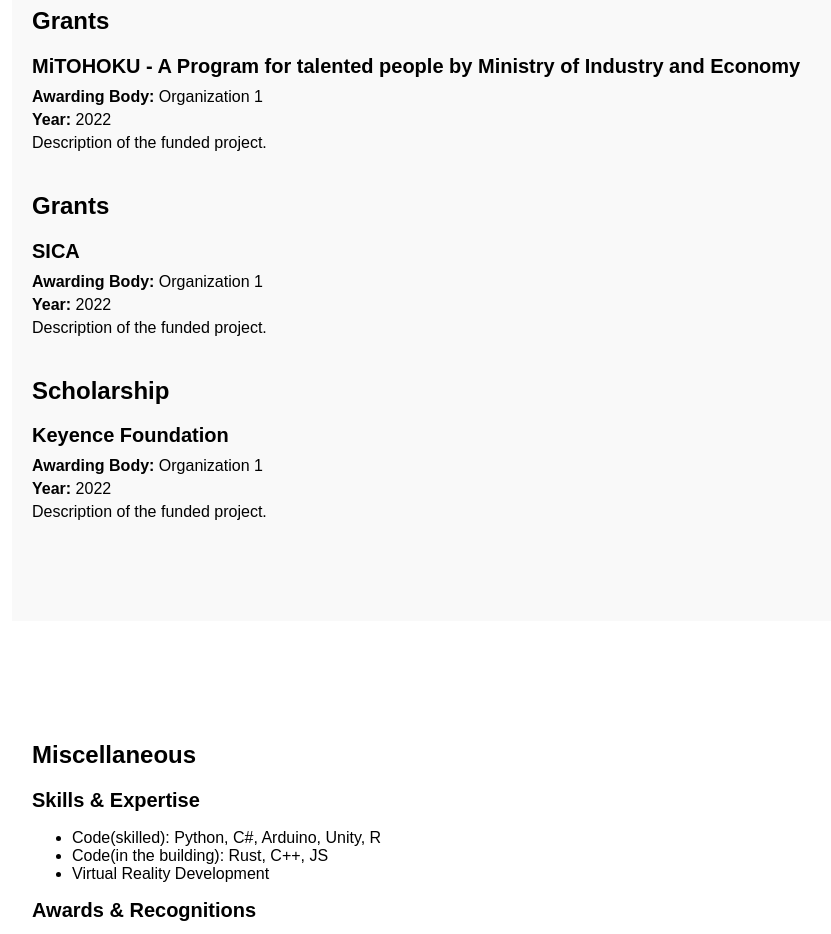
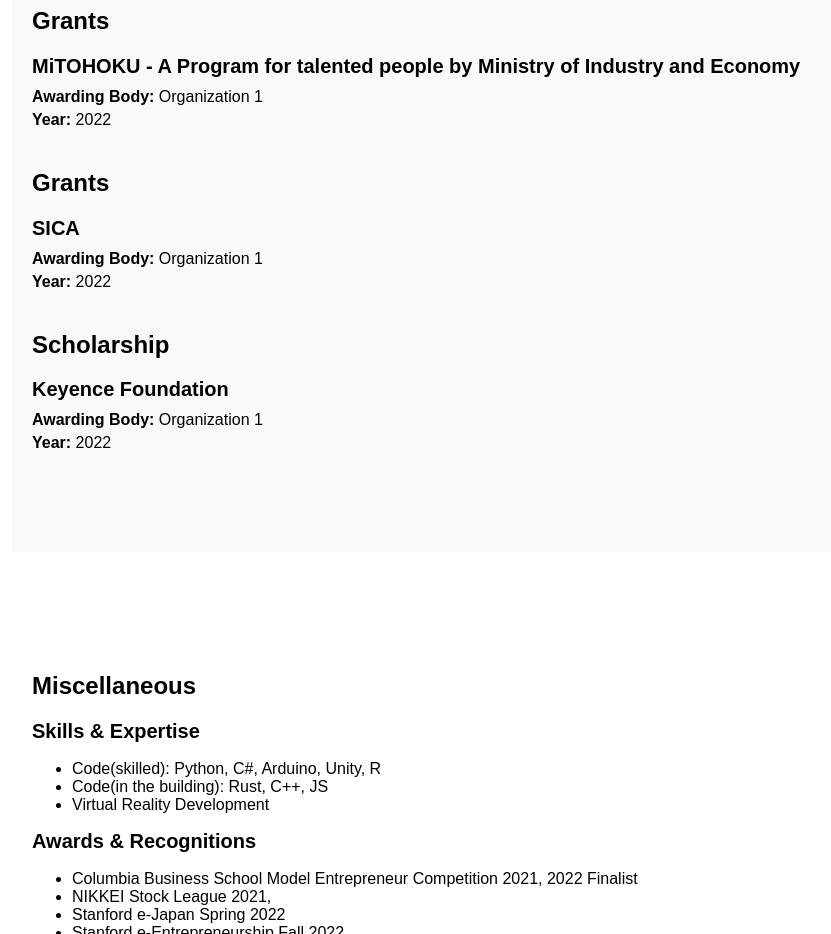
Before and after one commit to Suke-go/Suke-go.github.io, a plain HTML site: page index.html in a window 1280 px wide. Shown: the part 2440-3374 px from the top of the page, without its empty margins (108-939 px from the left). Drawn offline with Linux system fonts and the light colour scheme.

Commit message:
Update index.html

```diff
--- a/index.html
+++ b/index.html
@@ -126,21 +126,18 @@
             <h2>MiTOHOKU - A Program for talented people by Ministry of Industry and Economy</h2>
             <p><strong>Awarding Body:</strong> Organization 1</p>
             <p><strong>Year:</strong> 2022</p>
-            <p>Description of the funded project.</p>
         </div>
         <h1>Grants</h1>
         <div class="grant">
             <h2>SICA</h2>
             <p><strong>Awarding Body:</strong> Organization 1</p>
             <p><strong>Year:</strong> 2022</p>
-            <p>Description of the funded project.</p>
         </div>
         <h1>Scholarship</h1>
         <div class="grant">
             <h2>Keyence Foundation</h2>
             <p><strong>Awarding Body:</strong> Organization 1</p>
             <p><strong>Year:</strong> 2022</p>
-            <p>Description of the funded project.</p>
         </div>
     </section>
 
```
